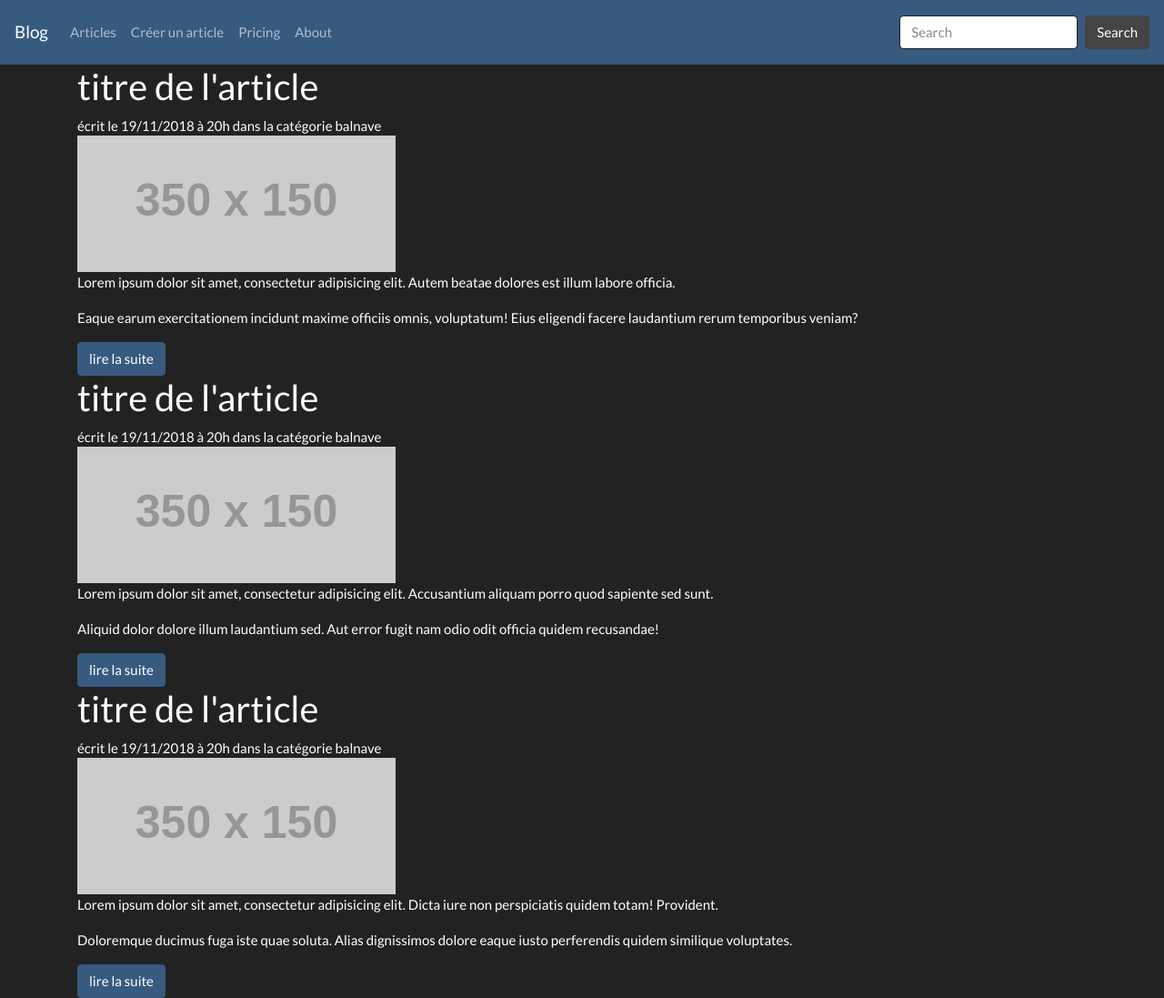
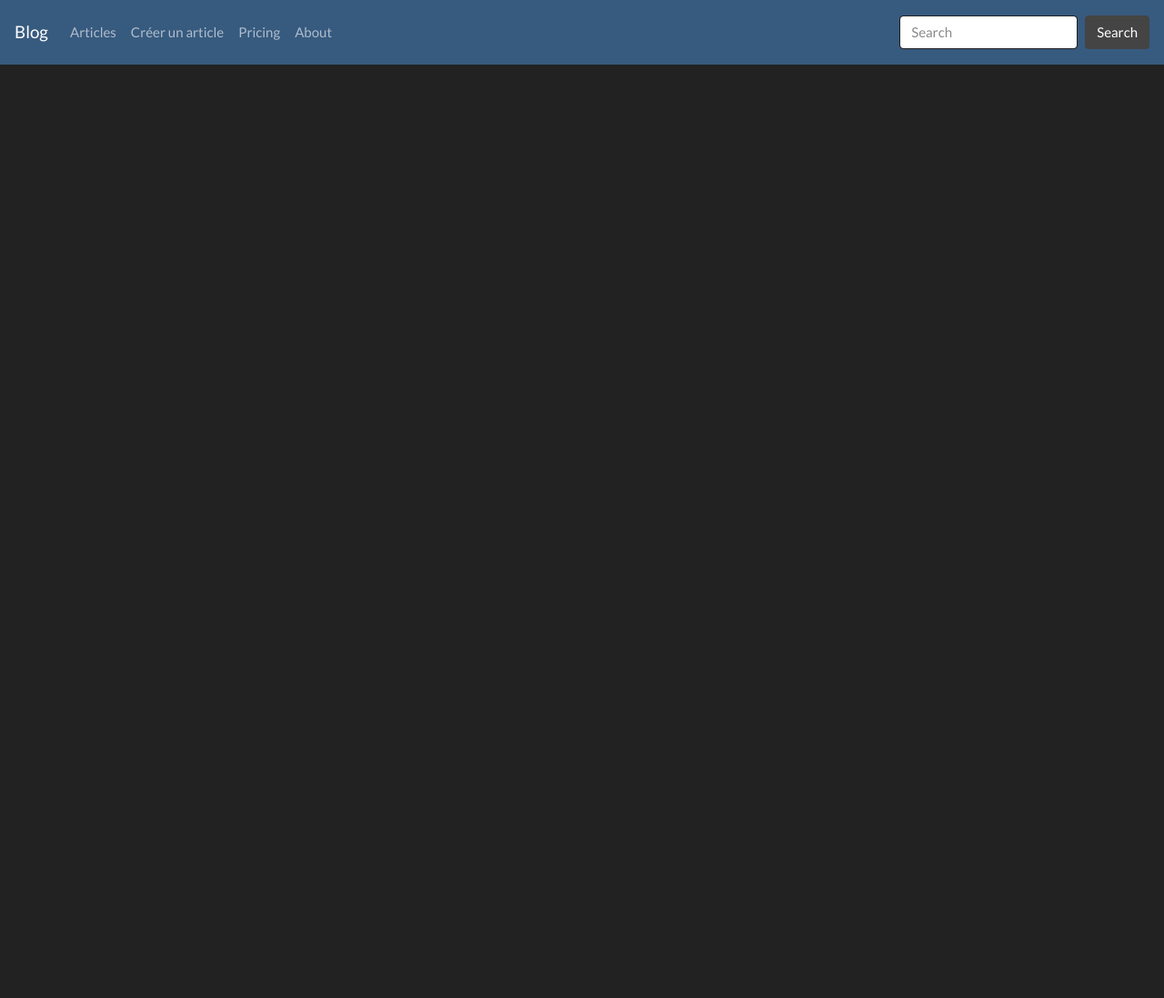
Before and after one commit to Liiinx/symfony4_tuto, a Symfony app: template templates/blog/index.html.twig in a window 1280 px wide. Shown: the whole page at 91% size. After the commit the page ends 71 px from the top, so only its background shows below. Run offline with Twig, Linux system fonts and the light colour scheme; the template is opened without the code that fills it, so the values that code supplies are empty; grey boxes labelled with a size stand in for pictures from a placeholder-image service; some libraries are stand-ins or nearby versions.

Commit message:
symfony fixtures and twig

```diff
--- a/templates/blog/index.html.twig
+++ b/templates/blog/index.html.twig
@@ -5,35 +5,15 @@
 {% block body %}
 <section class="articles">
 
-    <article>
-        <h2>titre de l'article</h2>
-        <div class="metadata">écrit le 19/11/2018 à 20h dans la catégorie balnave</div>
-        <div class="content"><img src="http://placehold.it/350x150" alt="">
-            <p>Lorem ipsum dolor sit amet, consectetur adipisicing elit. Autem beatae dolores est illum labore
-                officia.</p>
-            <p>Eaque earum exercitationem incidunt maxime officiis omnis, voluptatum! Eius eligendi facere laudantium
-                rerum temporibus veniam?</p>
-            <a href="{{ path('blog_show') }}" class="btn btn-primary">lire la suite</a></div>
-    </article>
-    <article>
-        <h2>titre de l'article</h2>
-        <div class="metadata">écrit le 19/11/2018 à 20h dans la catégorie balnave</div>
-        <div class="content"><img src="http://placehold.it/350x150" alt="">
-            <p>Lorem ipsum dolor sit amet, consectetur adipisicing elit. Accusantium aliquam porro quod sapiente sed
-                sunt.</p>
-            <p>Aliquid dolor dolore illum laudantium sed. Aut error fugit nam odio odit officia quidem recusandae!</p>
-            <a href="{{ path('blog_show') }}" class="btn btn-primary">lire la suite</a></div>
-    </article>
-    <article>
-        <h2>titre de l'article</h2>
-        <div class="metadata">écrit le 19/11/2018 à 20h dans la catégorie balnave</div>
-        <div class="content"><img src="http://placehold.it/350x150" alt="">
-            <p>Lorem ipsum dolor sit amet, consectetur adipisicing elit. Dicta iure non perspiciatis quidem totam!
-                Provident.</p>
-            <p>Doloremque ducimus fuga iste quae soluta. Alias dignissimos dolore eaque iusto perferendis quidem
-                similique voluptates.</p>
-            <a href="{{ path('blog_show') }}" class="btn btn-primary">lire la suite</a></div>
-    </article>
+    {% for article in articles %}
+        <article>
+            <h2>{{ article.title }}</h2>
+            <div class="metadata">écrit le {{ article.createdAt | date('d/m/Y') }} à {{ article.createdAt | date('H:i') }} dans la catégorie balnave</div>
+            <div class="content"><img src="{{ article.image }}" alt="">
+                {{ article.content | raw }}
+                <a href="{{ path('blog_show', {'id': article.id}) }}" class="btn btn-primary">lire la suite</a></div>
+        </article>
+    {% endfor %}
 
 </section>
 {% endblock %}
```
Also changed, not shown: src/Controller/BlogController.php (+12 -4 lines), src/DataFixtures/ArticleFixtures.php (added, +26 -0 lines), src/Entity/Article.php (+17 -11 lines), src/Migrations/Version20181127210945.php (added, +28 -0 lines), templates/blog/show.html.twig (+5 -16 lines), 1 other file.
